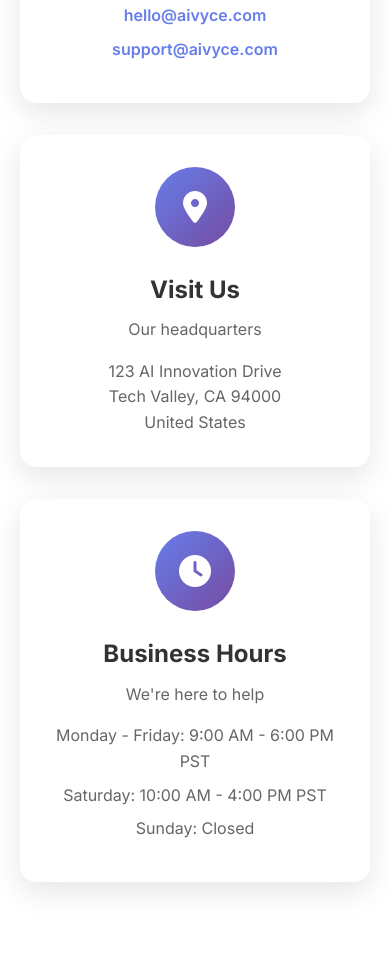
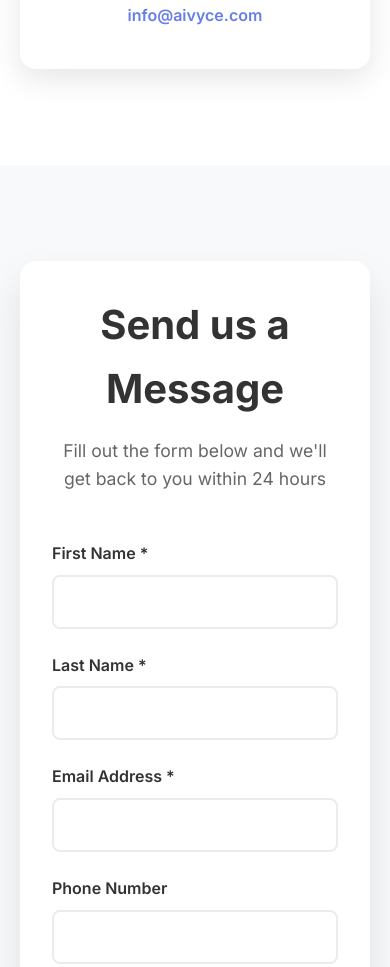
Before and after one commit to abdulmalik2024/aivyce, a website: page contact.html in a window 390 px wide. Shown: the part 1207-2174 px from the top of the page. Drawn offline with Linux system fonts and the light colour scheme.

Commit message:
Update contact page: change email to info@aivyce.com and remove address/hours
- Changed email addresses from hello@aivyce.com and support@aivyce.com to info@aivyce.com
- Removed 'Visit Us' contact card with address information
- Removed 'Business Hours' contact card with operating hours
- Simplified contact information to focus on phone and email only

```diff
--- a/contact.html
+++ b/contact.html
@@ -65,32 +65,7 @@
                     </div>
                     <h3>Email Us</h3>
                     <p>Send us a message anytime</p>
-                    <a href="mailto:hello@aivyce.com" class="contact-link">hello@aivyce.com</a>
-                    <a href="mailto:support@aivyce.com" class="contact-link">support@aivyce.com</a>
-                </div>
-                <div class="contact-card">
-                    <div class="contact-icon">
-                        <i class="fas fa-map-marker-alt"></i>
-                    </div>
-                    <h3>Visit Us</h3>
-                    <p>Our headquarters</p>
-                    <address class="contact-address">
-                        123 AI Innovation Drive<br>
-                        Tech Valley, CA 94000<br>
-                        United States
-                    </address>
-                </div>
-                <div class="contact-card">
-                    <div class="contact-icon">
-                        <i class="fas fa-clock"></i>
-                    </div>
-                    <h3>Business Hours</h3>
-                    <p>We're here to help</p>
-                    <div class="business-hours">
-                        <p>Monday - Friday: 9:00 AM - 6:00 PM PST</p>
-                        <p>Saturday: 10:00 AM - 4:00 PM PST</p>
-                        <p>Sunday: Closed</p>
-                    </div>
+                    <a href="mailto:info@aivyce.com" class="contact-link">info@aivyce.com</a>
                 </div>
             </div>
         </div>
```
